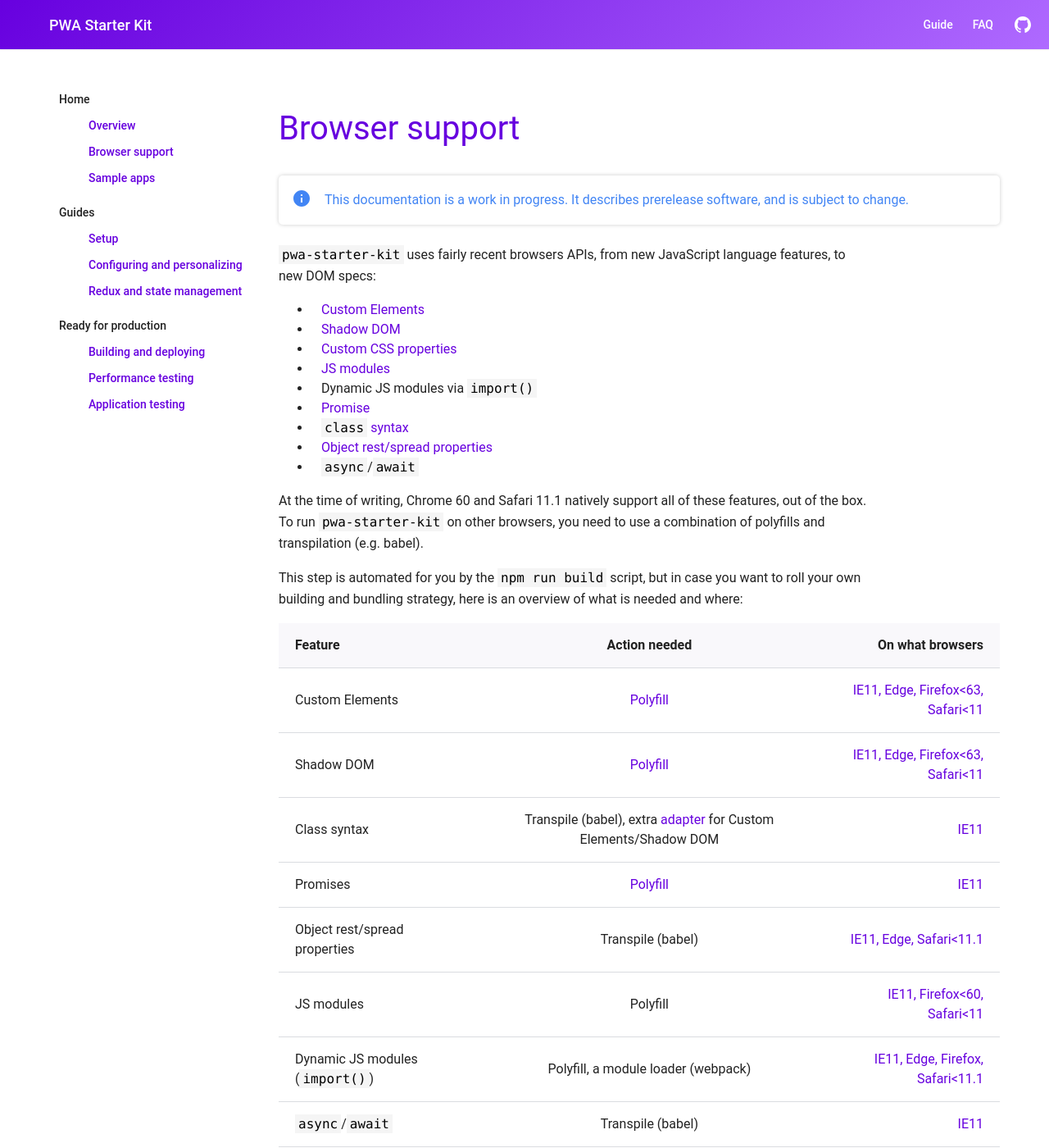
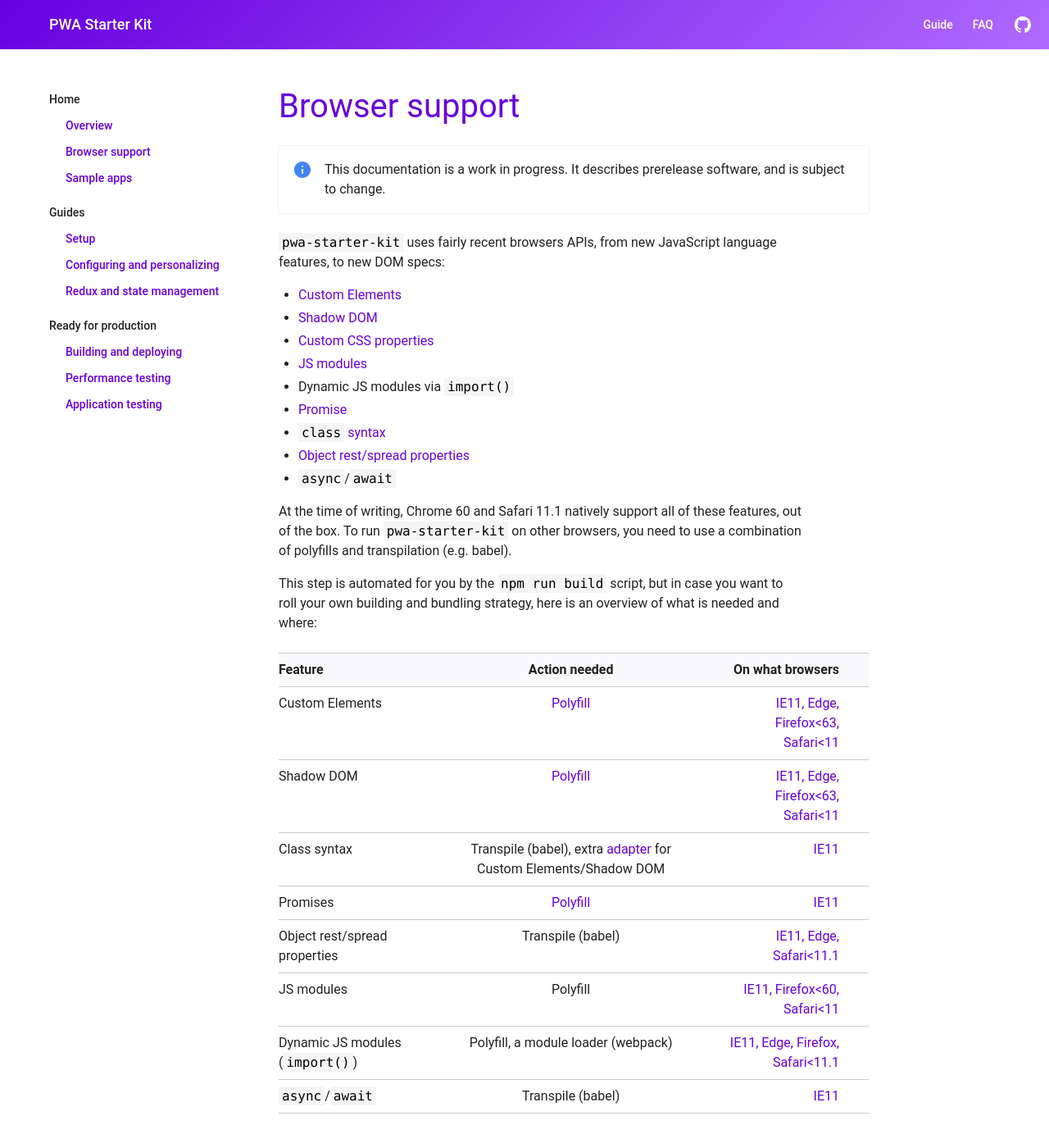
Before and after one commit to Polymer/pwa-starter-kit, a Jekyll site: the page built from browser-support.md, in a window 1280 px wide and 1400 px high. Shown: the whole window at 82% size. Built offline with Jekyll 4.4.1, drawn with Linux system fonts in a browser that asks for light colours; some web fonts are replaced.

Commit message:
Updated main.css for docs styling

```diff
--- a/css/main.css
+++ b/css/main.css
@@ -5,7 +5,8 @@
   font-family: 'Google Sans', 'Roboto', 'Noto', sans-serif;
   -webkit-font-smoothing: antialiased;
   color: #222222;
-  line-height: 1.5;
+  font-size: 16px;
+  line-height: 24px;
 }
 
 a {
@@ -27,6 +28,11 @@
   line-height: 30px;
   font-weight: normal;
 }
+h4 {
+  font-size: 18px;
+  line-height: 28px;
+  font-weight: normal;
+}
 
 h1.title {
   max-width: 560px;
@@ -38,7 +44,7 @@
   height: 1px;
   width: 32px;
   display: block;
-  margin-top: 16px;
+  margin-top: 8px;
 }
 h1.title.center,
 h1.title.center:after,
@@ -54,17 +60,6 @@
   color: #999;
 }
 
-ol li,
-ul li {
-  padding-left: 12px;
-}
-
-article p {
-  font-family: 'Roboto', 'Noto', sans-serif;
-  font-size: 16px;
-  line-height: 26px;
-  max-width: 720px;
-}
 
 /* Code styles */
 code, pre {
@@ -172,7 +167,6 @@
   width: 24px;
   height: 24px;
   background-size: cover;
-  display: block;
 }
 
 /* Content area */
@@ -340,7 +334,7 @@
 }
 
 .side-nav > ul ul {
-  padding-left: 24px;
+  padding-left: 20px;
   margin-bottom: 20px;
 }
 
@@ -354,36 +348,72 @@
 article {
   flex: 1;
   margin: 40px 0;
-  /* Set min-width so article width will shrink
-  (and code snippets will horizontally scroll). */
   min-width: 1px;
+  max-width: 720px;
 }
+
+article h1 {
+  margin: 60px 0 16px 0;
+}
+article h1:first-child {
+  margin: 6px 0 16px 0;
+}
+
+article h2 {
+  margin: 60px 0 16px 0;
+}
+article h3,
+article h4 {
+  margin: 32px 0 8px 0;
+}
+
+article table,
+article p,
+article li {
+  font-family: 'Roboto', 'Noto', sans-serif;
+}
+
+article p {
+  margin: 16px 0;
+  max-width: 640px;
+}
+
+
+article ol,
+article ul {
+  padding-left: 24px;
+}
+
+
+article ul li {
+  padding-left: 0px;
+  margin: 4px 0;
+}
+
+article ol li {
+  padding-left: 6px;
+  margin: 4px 0;
+}
+
 
 .alert {
   position: relative;
+  z-index: -1;
   margin: 24px 0;
   padding: 1px 20px 1px 56px;
-  box-shadow: 0 0 5px rgba(0,0,0,.2);
-  border-radius: 5px;
+  box-shadow: 0 0 2px #ccc;
+  border-radius: 2px;
   box-sizing: border-box;
 }
 
 .alert::before {
   position: absolute;
-  top: 16px;
-  left: 16px;
-}
-
-.alert.alert-info {
-  color: #4285f4;
+  top: 17px;
+  left: 17px;
 }
 
 .alert.alert-info::before {
   content: url(/images/alerts/info.svg);
-}
-
-.alert.alert-warning {
-  color: #e42b00;
 }
 
 .alert.alert-warning::before {
@@ -456,6 +486,7 @@
 }
 
 table {
+  margin: 24px 0;
   border-collapse: collapse;
 }
 
@@ -465,12 +496,16 @@
   font-weight: 600;
 }
 
+tr:first-child {
+  border-top: 1px solid #ccc;
+}
 tr {
-  border-bottom: 1px solid #dadce0;
+  border-bottom: 1px solid #ccc;
 }
 
 th, td {
-  padding: 15px 20px;
+  padding: 8px 36px 8px 0;
+  vertical-align: top;
 }
 /* TODO: figure out if above rules are still needed */
 
```
